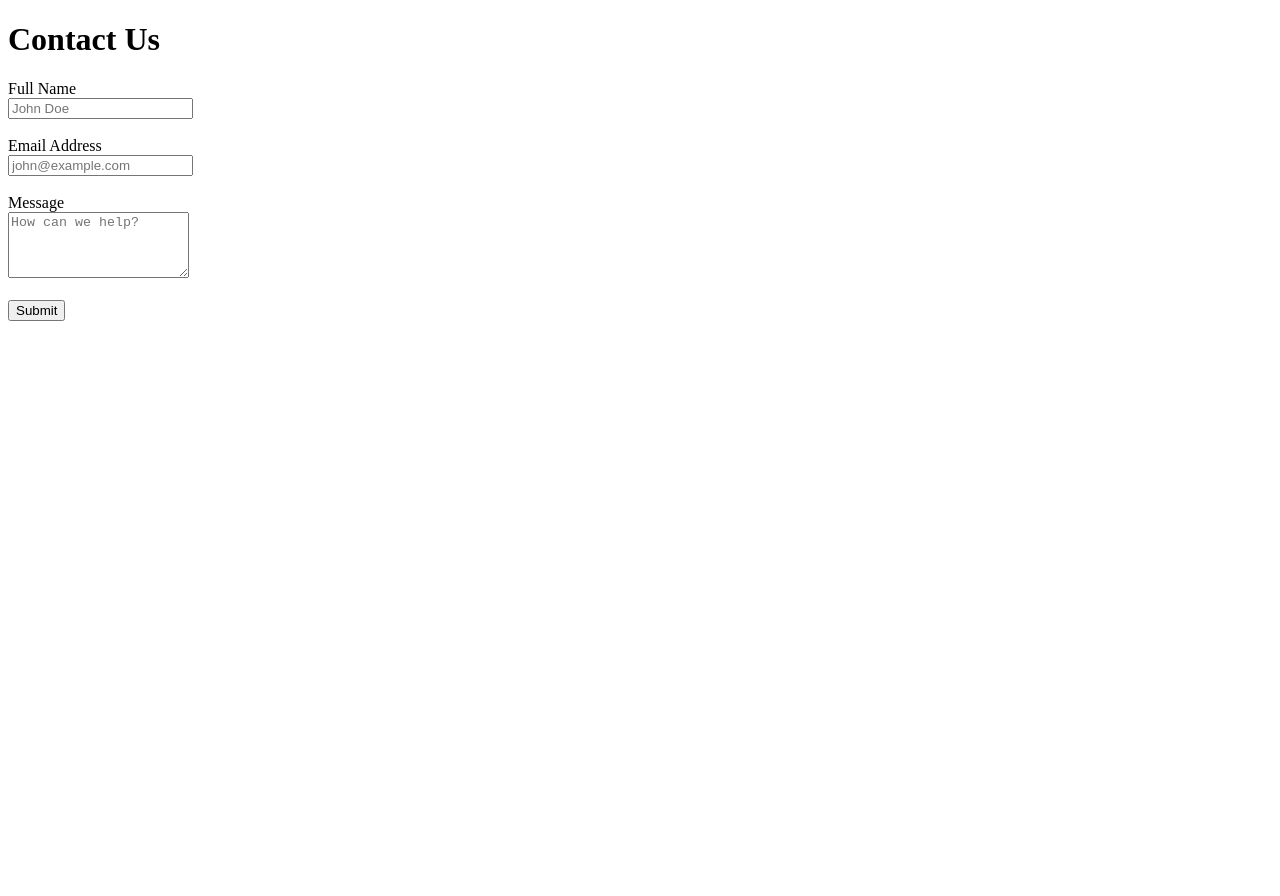
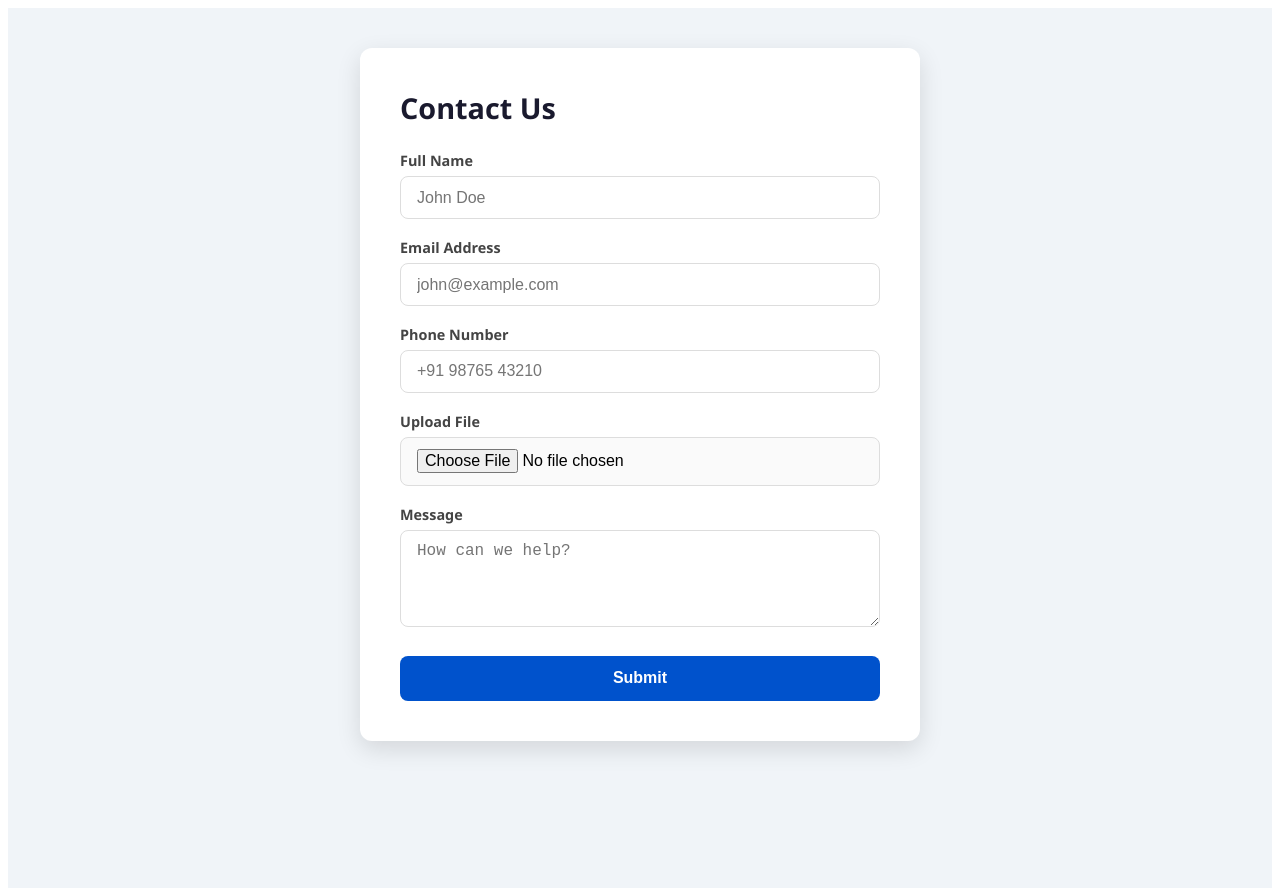
Before and after one commit to himanshupandey-dev/qr-code-landing-page, a Next.js app: page / in a window 1280 px wide. Before the commit the page ends 800 px from the top, so only its background shows below. Built offline with nearby package versions, Linux system fonts and the light colour scheme.

Commit message:
Redesign contact form with improved styling

```diff
--- a/app/page.js
+++ b/app/page.js
@@ -1,25 +1,32 @@
 export default function Page() {
   return (
-    <main>
-      <h1>Contact Us</h1>
-      <form action="/submit" method="POST">
-        <div>
-          <label>Full Name</label><br/>
-          <input type="text" name="name" required placeholder="John Doe" />
-        </div>
-        <br/>
-        <div>
-          <label>Email Address</label><br/>
-          <input type="email" name="email" required placeholder="john@example.com" />
-        </div>
-        <br/>
-        <div>
-          <label>Message</label><br/>
-          <textarea name="message" rows="4" placeholder="How can we help?"></textarea>
-        </div>
-        <br/>
-        <button type="submit">Submit</button>
-      </form>
-    </main>
+    <div style={{fontFamily:"'Segoe UI',sans-serif",display:"flex",justifyContent:"center",alignItems:"flex-start",padding:"40px 20px",backgroundColor:"#f0f4f8",minHeight:"100vh"}}>
+      <div style={{background:"white",padding:"2.5rem",borderRadius:"12px",boxShadow:"0 8px 24px rgba(0,0,0,0.12)",width:"100%",maxWidth:"480px"}}>
+        <h2 style={{marginTop:0,marginBottom:"1.5rem",color:"#1a1a2e",fontSize:"1.8rem"}}>Contact Us</h2>
+        <form action="/submit" method="POST">
+          <div style={{marginBottom:"1.2rem"}}>
+            <label style={{display:"block",marginBottom:".4rem",fontWeight:"600",color:"#444",fontSize:"0.9rem"}}>Full Name</label>
+            <input type="text" name="name" required placeholder="John Doe" style={{width:"100%",padding:".7rem 1rem",border:"1.5px solid #ddd",borderRadius:"8px",fontSize:"1rem",boxSizing:"border-box"}} />
+          </div>
+          <div style={{marginBottom:"1.2rem"}}>
+            <label style={{display:"block",marginBottom:".4rem",fontWeight:"600",color:"#444",fontSize:"0.9rem"}}>Email Address</label>
+            <input type="email" name="email" required placeholder="john@example.com" style={{width:"100%",padding:".7rem 1rem",border:"1.5px solid #ddd",borderRadius:"8px",fontSize:"1rem",boxSizing:"border-box"}} />
+          </div>
+          <div style={{marginBottom:"1.2rem"}}>
+            <label style={{display:"block",marginBottom:".4rem",fontWeight:"600",color:"#444",fontSize:"0.9rem"}}>Phone Number</label>
+            <input type="tel" name="phone" placeholder="+91 98765 43210" style={{width:"100%",padding:".7rem 1rem",border:"1.5px solid #ddd",borderRadius:"8px",fontSize:"1rem",boxSizing:"border-box"}} />
+          </div>
+          <div style={{marginBottom:"1.2rem"}}>
+            <label style={{display:"block",marginBottom:".4rem",fontWeight:"600",color:"#444",fontSize:"0.9rem"}}>Upload File</label>
+            <input type="file" name="attachment" style={{width:"100%",padding:".7rem 1rem",border:"1.5px solid #ddd",borderRadius:"8px",fontSize:"1rem",boxSizing:"border-box",backgroundColor:"#fafafa"}} />
+          </div>
+          <div style={{marginBottom:"1.5rem"}}>
+            <label style={{display:"block",marginBottom:".4rem",fontWeight:"600",color:"#444",fontSize:"0.9rem"}}>Message</label>
+            <textarea name="message" rows="4" placeholder="How can we help?" style={{width:"100%",padding:".7rem 1rem",border:"1.5px solid #ddd",borderRadius:"8px",fontSize:"1rem",boxSizing:"border-box",resize:"vertical"}}></textarea>
+          </div>
+          <button type="submit" style={{backgroundColor:"#0052cc",color:"white",border:"none",padding:".85rem 1rem",borderRadius:"8px",cursor:"pointer",width:"100%",fontSize:"1rem",fontWeight:"700"}}>Submit</button>
+        </form>
+      </div>
+    </div>
   )
 }
```
